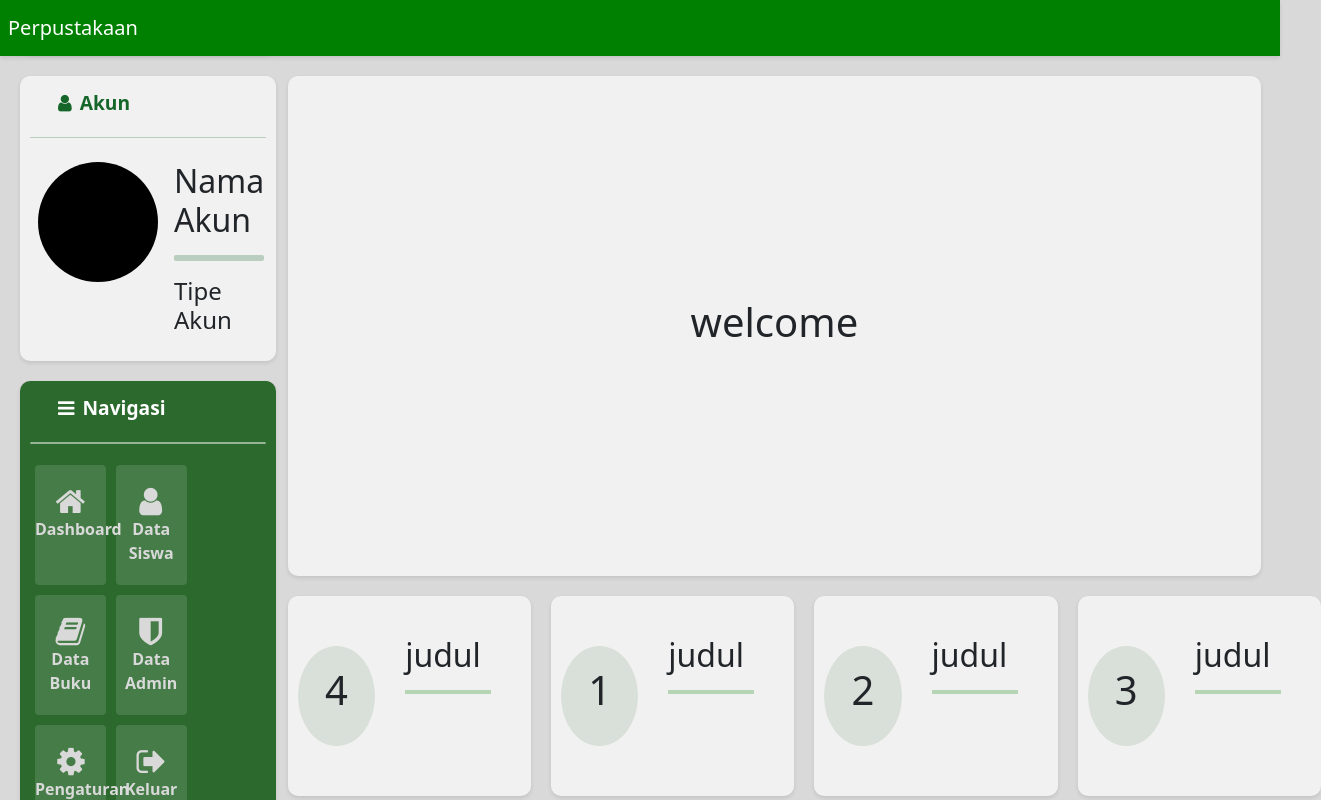
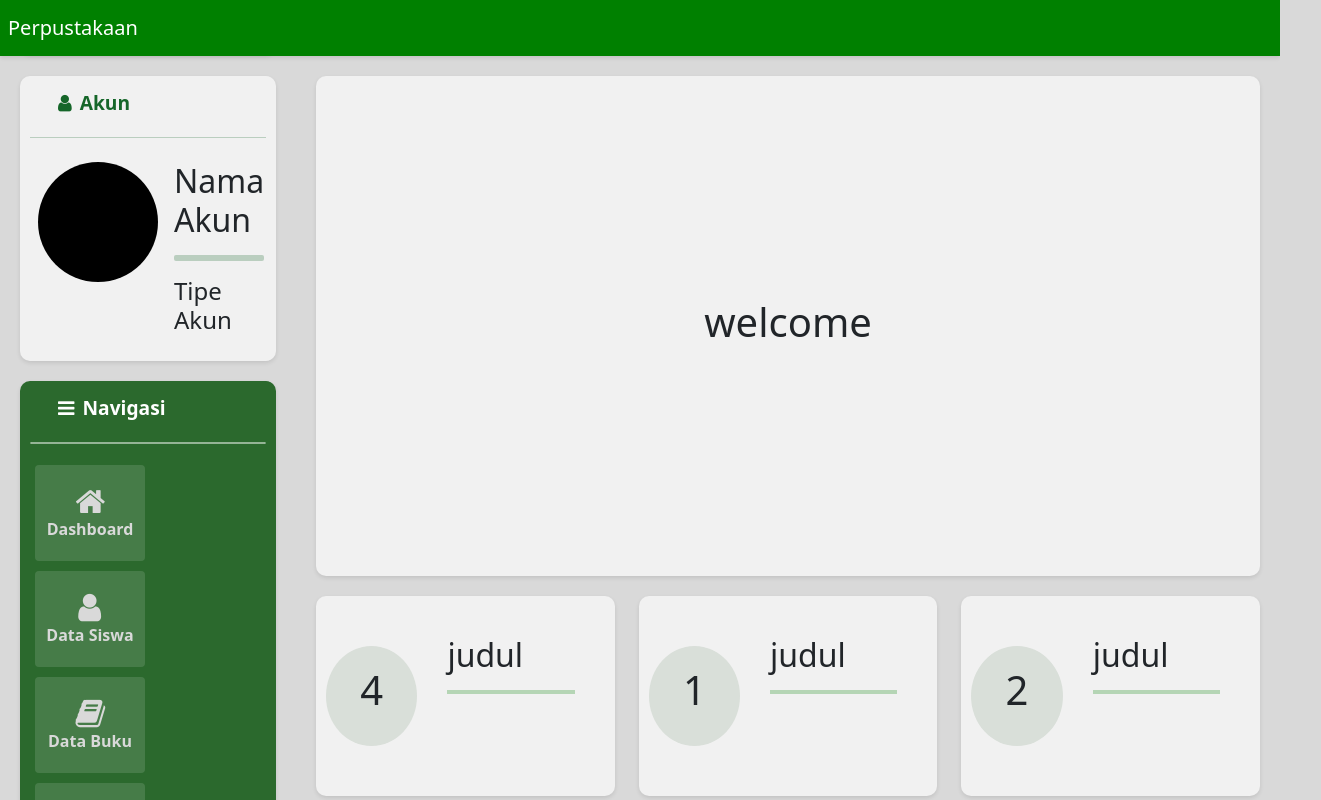
Before and after one commit to rizalalfadlil/perpustakaan, a React (Create React App) app: page / in a window 1280 px wide. Shown: the top 800 px of the page, 1321 px wide, since content can reach past the window. Built offline with nearby package versions, Linux system fonts and the light colour scheme.

Commit message:
membuat lebih responsif

```diff
--- a/src/components/mainpage.js
+++ b/src/components/mainpage.js
@@ -14,6 +14,7 @@ import { ScrollUp } from "./scrollup";
 import Navbar from "./Navbar";
 import { Sidebar } from "./Sidebar";
 import { SettingsPage } from "./settings";
+import { Row, Col } from "react-bootstrap";
 export const Mainpage = () => {
     return (
         <>
@@ -36,10 +37,12 @@ function Frame(props){
         <div className='content'>
         <ScrollUp/>
         <Navbar className="nb"/>
+          <div className="box-container">
           <Sidebar/>
           <div className="main">
             {props.children}
         </div>
+          </div>
         </div>
 </>
     )
@@ -50,12 +53,12 @@ const Dashboard = () =>{
     <div className="box welcome">
         <h1>welcome</h1>
     </div>
-    <div className="box-container">
+    <Row>
         <SmallBox jumlah="4" judul="judul"/>
         <SmallBox jumlah="1" judul="judul"/>
         <SmallBox jumlah="2" judul="judul"/>
-        <SmallBox jumlah="3" judul="judul" class="last"/>
-    </div>
+        <SmallBox jumlah="3" judul="judul"/>
+    </Row>
     <ActivityLog/>
     </>
  )
--- a/src/components/mainpage/smallbox.js
+++ b/src/components/mainpage/smallbox.js
@@ -1,14 +1,16 @@
 import React from 'react';
-
+import { Col } from 'react-bootstrap';
 
 function SmallBox(props) {
   return (
+    <Col>
     <div className={`box box-small ${props.class}`}>
         <div className='number-bg'><h1>{props.jumlah}</h1></div>
         <div className='title'>
             <h2>{props.judul}</h2><hr/>
         </div>
     </div>
+    </Col>
   );
 }
 
--- a/src/components/sidebar/Navigation.js
+++ b/src/components/sidebar/Navigation.js
@@ -7,7 +7,7 @@ export const Navigation = () =>{
     return(
         <div className='box box-dark navigation'>
             <b className='box-title-dark'><i className='fa fa-bars m-2'/>Navigasi<hr/></b>
-            <div className='flex-wrap'>
+            <div className='flex-wrap nav-menu'>
             <a href='/'><i className="fa fa-home m-2 xl"/><br/>Dashboard</a>
             <a href='/siswa'><i className="fa fa-user m-2"/><br/>Data Siswa</a>
             <a href='/buku'><i className="fa fa-book m-2"/><br/>Data Buku</a>
--- a/src/css/style.css
+++ b/src/css/style.css
@@ -43,7 +43,7 @@
     margin: 20px;
     width: 20%;
     height: 100%;
-    position: fixed;
+    display: block;
     z-index: 2;
 }
 html{
@@ -124,31 +124,28 @@ html{
 .navigation{
     height: 500px;
 }
-.navigation .flex-wrap a{
+.navigation .nav-menu a{
     text-align: center;
     background-color: var(--theme-four);
-    width: 30%;
-    padding: 20px 0px;
+    width: 110px;
+    padding:20px 0px;
     margin: 5px;
     color: var(--theme-two);
     text-decoration: none;
     border-radius: 4px;
     font-weight: bold;
 }
-.navigation .flex-wrap a:hover{
+.navigation .nav-menu a:hover{
     background-color: var(--theme-nine);
 }
-.navigation .flex-wrap a i{
+.navigation .nav-menu a i{
     scale: 2;
 }
 /*main page */
 .main{
     margin: 20px;
-    margin-left: 22.5%;
-    width: 76%;
+    width: 75%;
     height: auto;
-    position: absolute;
-    z-index: 2;
 }
 .welcome{
     height: 500px;
@@ -157,7 +154,6 @@ html{
     align-items: center;
 }
 .box-small{
-    width: 25%;
     height: 200px;
     margin-right: 20px;
     display: flex;
@@ -321,27 +317,26 @@ tr :hover{
 .input input{
     width: 100%;
     margin-top: 20px;
-    font-size: xx-large;
     border: none;
-    border-bottom: solid 2px var(--color-underline);
-    border-radius: 2px;
-    background-color: var(--theme-three);
+    padding: 10px;
+    border-radius: 5px;
+    box-shadow: inset 2px 2px 4px rgba(0, 0, 0, 0.1);
+    transition: 100ms ease;
 }
 .input textarea{
-    border-radius: 10px;
     width: 100%;
-    height: auto;
+    border: none;
+    padding: 10px;
+    border-radius: 5px;
+    box-shadow: inset 2px 2px 4px rgba(0, 0, 0, 0.1);
+    transition: 100ms ease;
     margin-top: 20px;
-    font-size: x-large;
-    border: none;
-    border-bottom: solid 2px var(--color-underline);
-    border-radius: 2px;
-    background-color: var(--theme-three);
 }
 .input input:focus, .input input:hover, textarea:focus, textarea:hover{
-
     outline: none;
-    background-color: var(--theme-one);
+    border-left: solid 4px var(--color-five);
+    border-radius: 0px ;
+    box-shadow: inset 0px 2px 4px rgba(0, 0, 0, 0.1);
 }
 .icon{
     width: 50px;
```
